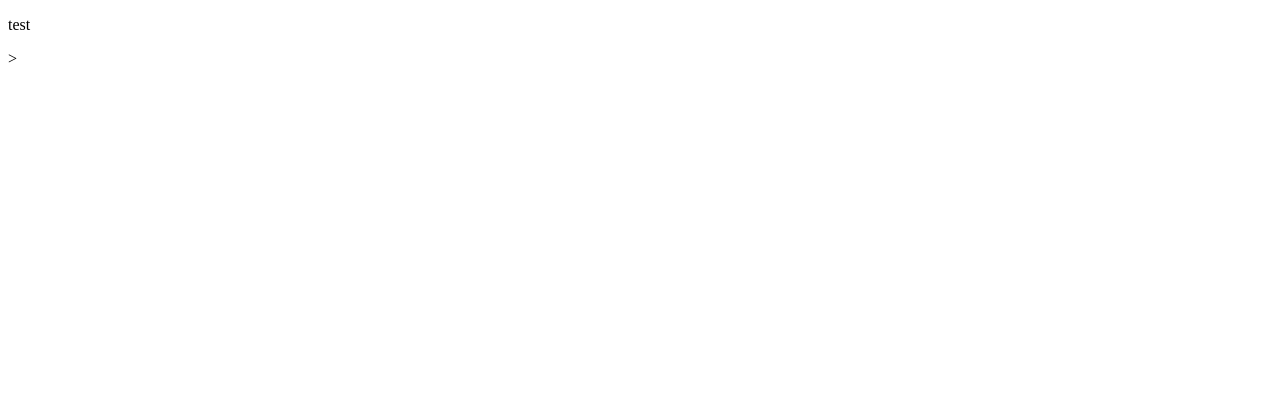
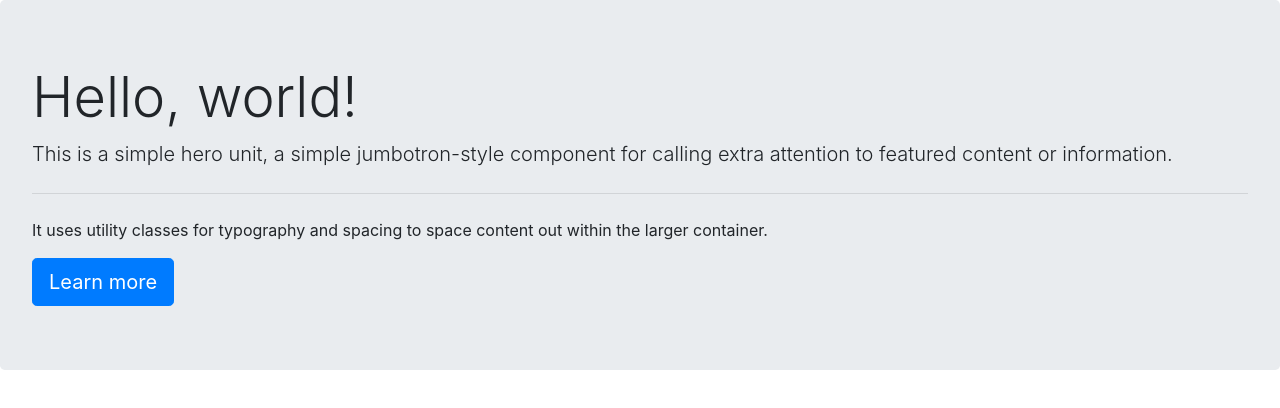
Before and after one commit to ericrothmuller/-Mini-Project-Project-Tracker, a plain HTML site: page index.html in a window 1280 px wide. Drawn offline with nearby package versions, Linux system fonts and the light colour scheme.

Commit message:
link bootstrap

```diff
--- a/index.html
+++ b/index.html
@@ -4,15 +4,33 @@
     <meta charset="UTF-8">
     <meta http-equiv="X-UA-Compatible" content="IE=edge">
     <meta name="viewport" content="width=device-width, initial-scale=1.0">
-    <title>Document</title>
+    <link rel="stylesheet" href="https://cdn.jsdelivr.net/npm/bootstrap@4.1.3/dist/css/bootstrap.min.css" integrity="sha384-MCw98/SFnGE8fJT3GXwEOngsV7Zt27NXFoaoApmYm81iuXoPkFOJwJ8ERdknLPMO" crossorigin="anonymous">
     <script src="https://cdn.jsdelivr.net/npm/@popperjs/core@2.11.5/dist/umd/popper.min.js" integrity="sha384-Xe+8cL9oJa6tN/veChSP7q+mnSPaj5Bcu9mPX5F5xIGE0DVittaqT5lorf0EI7Vk" crossorigin="anonymous"></script>
     <script src="https://cdn.jsdelivr.net/npm/bootstrap@5.2.0-beta1/dist/js/bootstrap.min.js" integrity="sha384-kjU+l4N0Yf4ZOJErLsIcvOU2qSb74wXpOhqTvwVx3OElZRweTnQ6d31fXEoRD1Jy" crossorigin="anonymous"></script>
     <link rel="stylesheet" href="/style.css">
+    <title>Project Manager</title>
 </head>
+
 <body>
+    <header>
+        <div class="jumbotron">
+            <h1 class="display-4">Hello, world!</h1>
+            <p class="lead">This is a simple hero unit, a simple jumbotron-style component for calling extra attention to featured content or information.</p>
+            <hr class="my-4">
+            <p>It uses utility classes for typography and spacing to space content out within the larger container.</p>
+            <a class="btn btn-primary btn-lg" href="#" role="button">Learn more</a>
+          </div>
+    </header>
 
-<p>test</p>>
+    <main>
+        <section>
 
+
+        </section>
+
+
+
+    </main>
 
 
 <stript href="/script.js"></stript>
```
